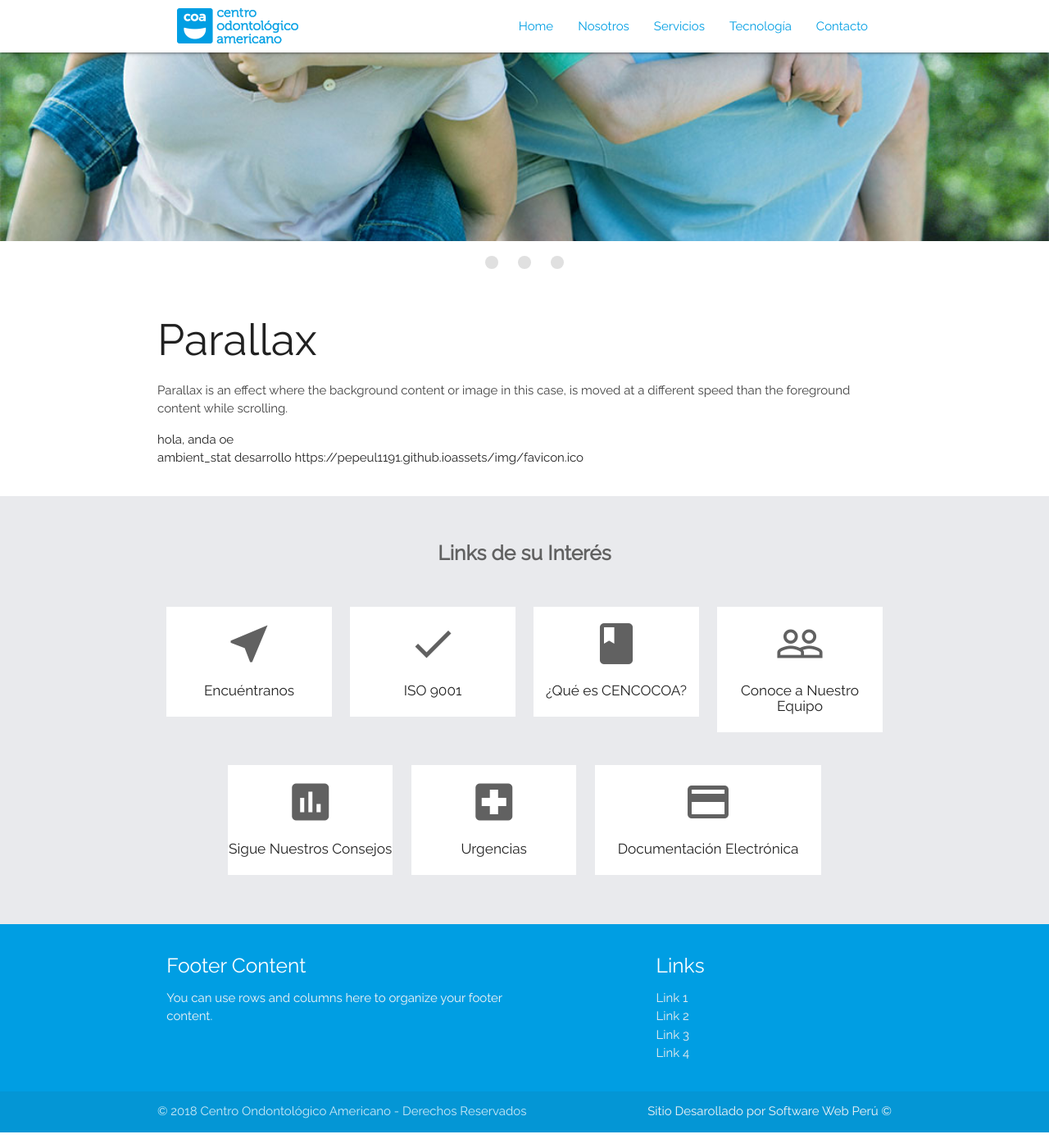
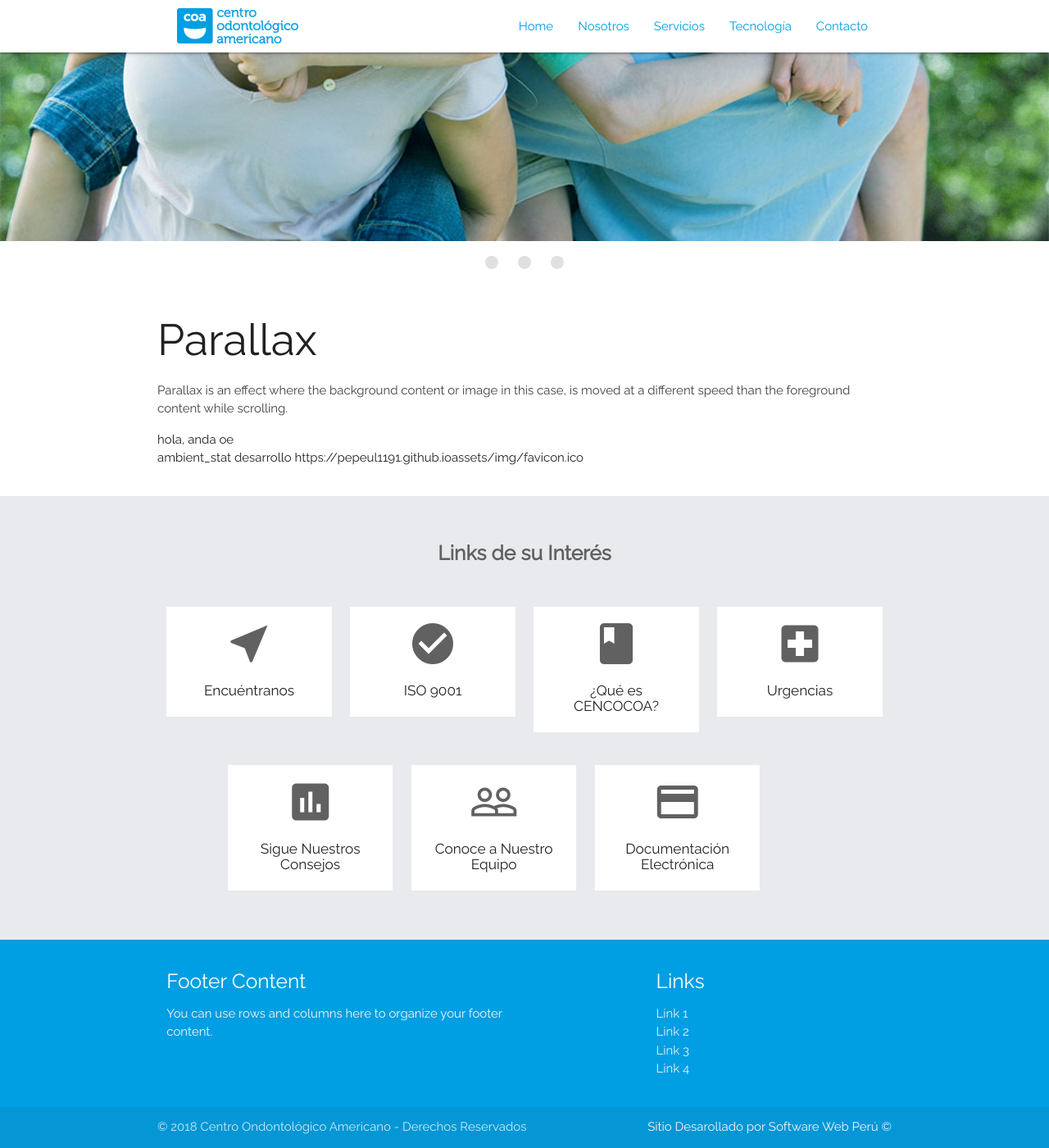
Before and after one commit to pepeul1191/jekyll-materialize, a Jekyll site: the page built from index.md, in a window 1280 px wide and 1400 px high, scrolled down 476 px. Shown: the whole window at 82% size. Built offline with Jekyll 4.4.1, drawn with Linux system fonts in a browser that asks for light colours; nearby versions of some CDN libraries; library files that are not in the unit come from our copies.

Commit message:
SVGs de logos

```diff
--- a/_data/env.yml
+++ b/_data/env.yml
@@ -1 +1,2 @@
-ambiente_static: desarrollo
+ambiente_static: 'desarrollo'
+url_rest: 'http://localhost:8080/'
--- a/_includes/seccion_links.html
+++ b/_includes/seccion_links.html
@@ -12,7 +12,7 @@
       </div>
       <div class="col s12 l3">
        <div class="info">
-         <i class="medium material-icons color-grey">check</i>
+         <i class="medium material-icons color-grey">check_circle</i>
          <h6 class="h-style">ISO 9001</h6>
        </div>
       </div>
@@ -23,10 +23,10 @@
        </div>
       </div>
       <div class="col s12 l3">
-       <div class="info">
-         <i class="medium material-icons color-grey">people_outline</i>
-         <h6 class="h-style">Conoce a Nuestro Equipo</h6>
-       </div>
+        <div class="info">
+          <i class="medium material-icons color-grey">local_hospital</i>
+          <h6 class="h-style">Urgencias</h6>
+        </div>
       </div>
     </div>
     <!-- Fila 2 -->
@@ -38,15 +38,15 @@
         </div>
       </div>
       <div class="col s12 l3">
-        <div class="info">
-          <i class="medium material-icons color-grey">local_hospital</i>
-          <h6 class="h-style">Urgencias</h6>
-        </div>
+       <div class="info">
+         <i class="medium material-icons color-grey">people_outline</i>
+         <h6 class="h-style">Conoce a Nuestro Equipo</h6>
+       </div>
       </div>
-      <div class="col s12 l4">
+      <div class="col s12 l3">
         <div class="info">
           <i class="medium material-icons color-grey">payment</i>
-          <h6 class="h-style">Documentación Electrónica</h6>
+          <h6 class="h-style">Documentación <br>Electrónica</h6>
         </div>
       </div>
     </div>
--- a/assets/css/styles.css
+++ b/assets/css/styles.css
@@ -17,7 +17,7 @@ nav i.material-icons{ font-size: 40px; }
 .slides{ height: 700px; }
 /*-- seccion links--*/
 #links { padding-top: 40px; padding-bottom: 40px; background: #e9eaed; }
-.links .info { background: #fff; padding-top: 15px; padding-bottom: 15px; transition: 0.4s; margin-top: 20px; }
+.links .info { background: #fff; padding: 15px; transition: 0.4s; margin-top: 20px; }
 .info:hover{ box-shadow: 0 4px 5px 0 rgba(0,0,0,0.14), 0 1px 10px 0 rgba(0,0,0,0.12), 0 2px 4px -1px rgba(0,0,0,0.3); cursor: pointer; }
 .link .info span { color: #ffbb06; font-size: 30px; }
 .link .info h6 { margin-top: 10px; margin-bottom: 10px; }
```
Also changed, not shown: assets/img/favicon.ico, assets/img/favicon2.ico (added), assets/svg/BureauVeritas_Logo_ISO.svg (added), assets/svg/Diners_Club_Logo.svg (added), assets/svg/MasterCard_Logo.svg (added), assets/svg/Visa_Inc._logo.svg (added).
